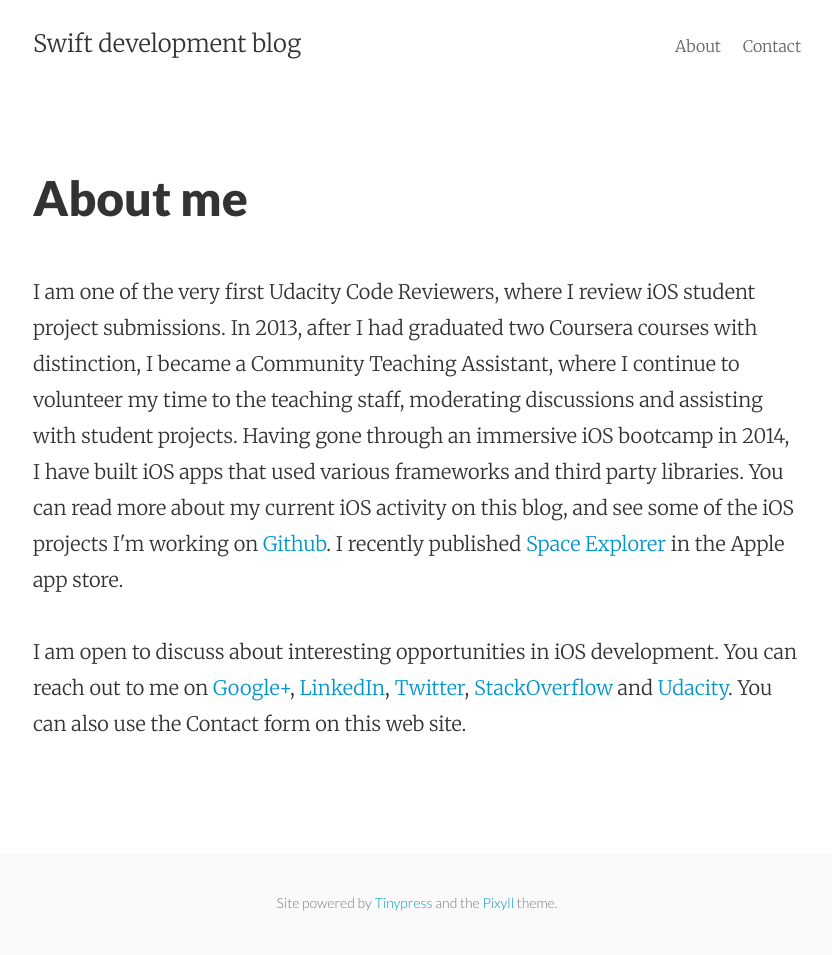
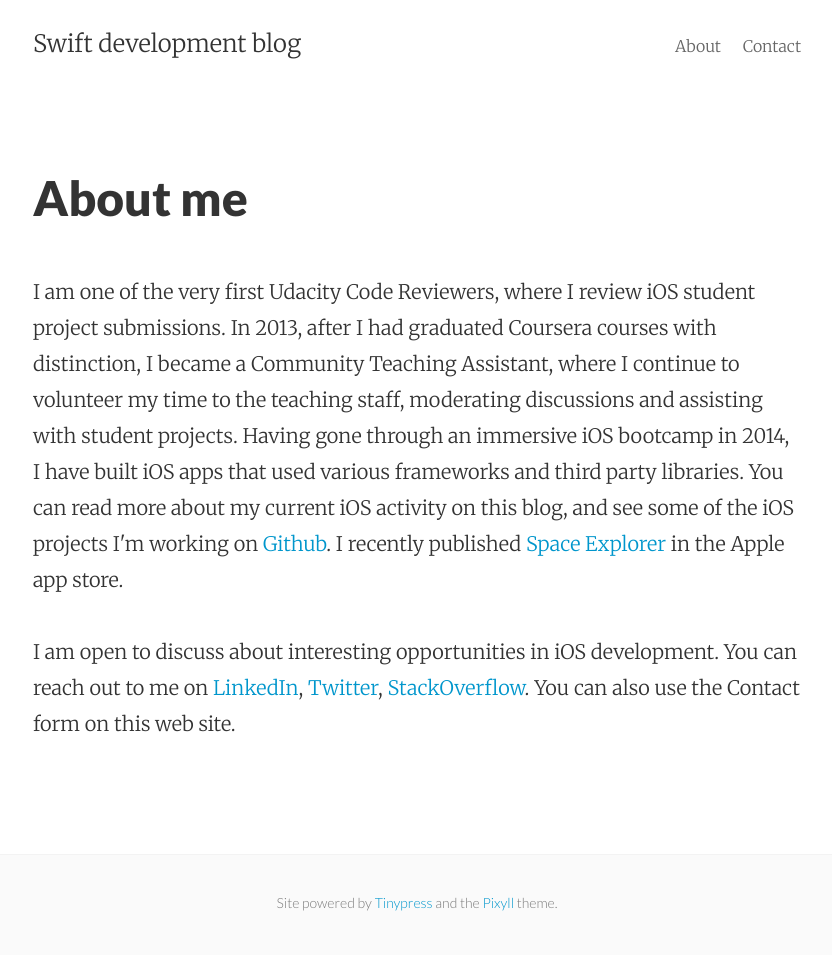
Before and after one commit to mhorga/mhorga.github.io, a Jekyll site: the page built from about.html, in a window 1280 px wide. Shown: the whole page, without its empty margins (223-1055 px from the left). Built offline with Jekyll 4.4.1, drawn with Linux system fonts in a browser that asks for light colours.

Commit message:
Updated the About page

```diff
--- a/about.html
+++ b/about.html
@@ -7,8 +7,8 @@
 <div class="py2">
 
   <p>
-    I am one of the very first Udacity Code Reviewers, where I review iOS student project submissions. In 2013, after I had graduated two Coursera courses with distinction, I became a Community Teaching Assistant, where I continue to volunteer my time to the teaching staff, moderating discussions and assisting with student projects. Having gone through an immersive iOS bootcamp in 2014, I have built iOS apps that used various frameworks and third party libraries. You can read more about my current iOS activity on this blog, and see some of the iOS projects I'm working on <a href="https://github.com/mhorga" target="_blank">Github</a>. I recently published <a href="https://apple.co/1QPQzOM" target="_blank">Space Explorer</a> in the Apple app store.
+    I am one of the very first Udacity Code Reviewers, where I review iOS student project submissions. In 2013, after I had graduated Coursera courses with distinction, I became a Community Teaching Assistant, where I continue to volunteer my time to the teaching staff, moderating discussions and assisting with student projects. Having gone through an immersive iOS bootcamp in 2014, I have built iOS apps that used various frameworks and third party libraries. You can read more about my current iOS activity on this blog, and see some of the iOS projects I'm working on <a href="https://github.com/mhorga" target="_blank">Github</a>. I recently published <a href="http://apple.co/1QPQzOM" target="_blank">Space Explorer</a> in the Apple app store.
     <br /><br />
-    I am open to discuss about interesting opportunities in iOS development. You can reach out to me on <a href="https://plus.google.com/u/0/+MariusHorga/about" target="_blank">Google+</a>, <a href="https://www.linkedin.com/in/mhorga" target="_blank">LinkedIn</a>, <a href="https://twitter.com/mhorga_" target="_blank">Twitter</a>, <a href="http://stackoverflow.com/users/3948730/marius" target="_blank">StackOverflow</a> and <a href="https://profiles.udacity.com/u/mariushorga" target="_blank">Udacity</a>. You can also use the Contact form on this web site.
+    I am open to discuss about interesting opportunities in iOS development. You can reach out to me on <a href="https://www.linkedin.com/in/mhorga" target="_blank">LinkedIn</a>, <a href="https://twitter.com/mhorga_" target="_blank">Twitter</a>, <a href="http://stackoverflow.com/users/3948730/marius" target="_blank">StackOverflow</a>. You can also use the Contact form on this web site.
   </p>
 </div>
```
